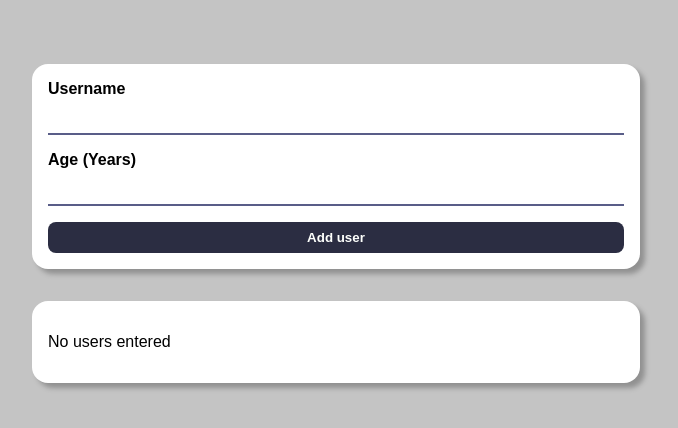
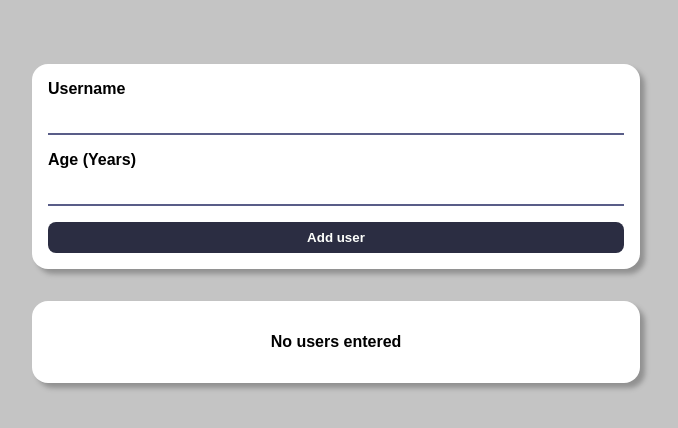
Before and after one commit to MarcinSQL/react-add-user, a React (Create React App) app: page / in a window 1280 px wide. Shown: the top 428 px of the page, without its empty margins (304-982 px from the left). Built offline with nearby package versions, Linux system fonts and the light colour scheme.

Commit message:
Added some Results p styles

```diff
--- a/src/components/Results.module.css
+++ b/src/components/Results.module.css
@@ -1,3 +1,8 @@
+p{
+    font-weight: 700;
+    text-align: center;
+}
+
 .list{
     list-style-type: none;
     padding: 0;
```
